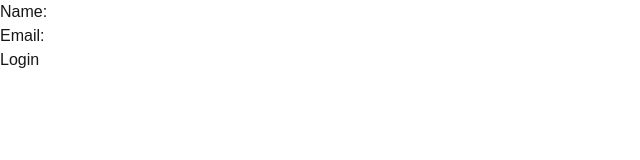
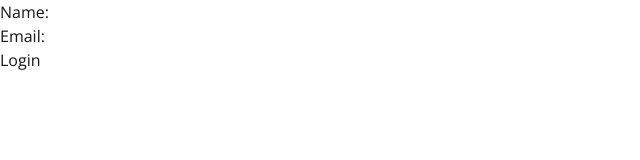
Before and after one commit to Ken-Ken-Need/discord-clone, a Next.js app: page / in a window 1280 px wide. Shown: the top 160 px of the page, without its empty margins (0-640 px from the left). Built offline with nearby package versions, Linux system fonts and the light colour scheme.

Commit message:
Fixed font to open_sans

```diff
--- a/src/app/layout.tsx
+++ b/src/app/layout.tsx
@@ -1,20 +1,11 @@
 import type { Metadata } from "next";
-import localFont from "next/font/local";
 import "./globals.css";
+import {Open_Sans} from 'next/font/google';
 
-const geistSans = localFont({
-  src: "./fonts/GeistVF.woff",
-  variable: "--font-geist-sans",
-  weight: "100 900",
-});
-const geistMono = localFont({
-  src: "./fonts/GeistMonoVF.woff",
-  variable: "--font-geist-mono",
-  weight: "100 900",
-});
+const font = Open_Sans({subsets: ['latin']});
 
 export const metadata: Metadata = {
-  title: "Create Next App",
+  title: "Discord Clone",
   description: "Generated by create next app",
 };
 
@@ -26,7 +17,7 @@
   return (
     <html lang="en">
       <body
-        className={`${geistSans.variable} ${geistMono.variable} antialiased`}
+        className={font.className}
       >
         {children}
       </body>
```
